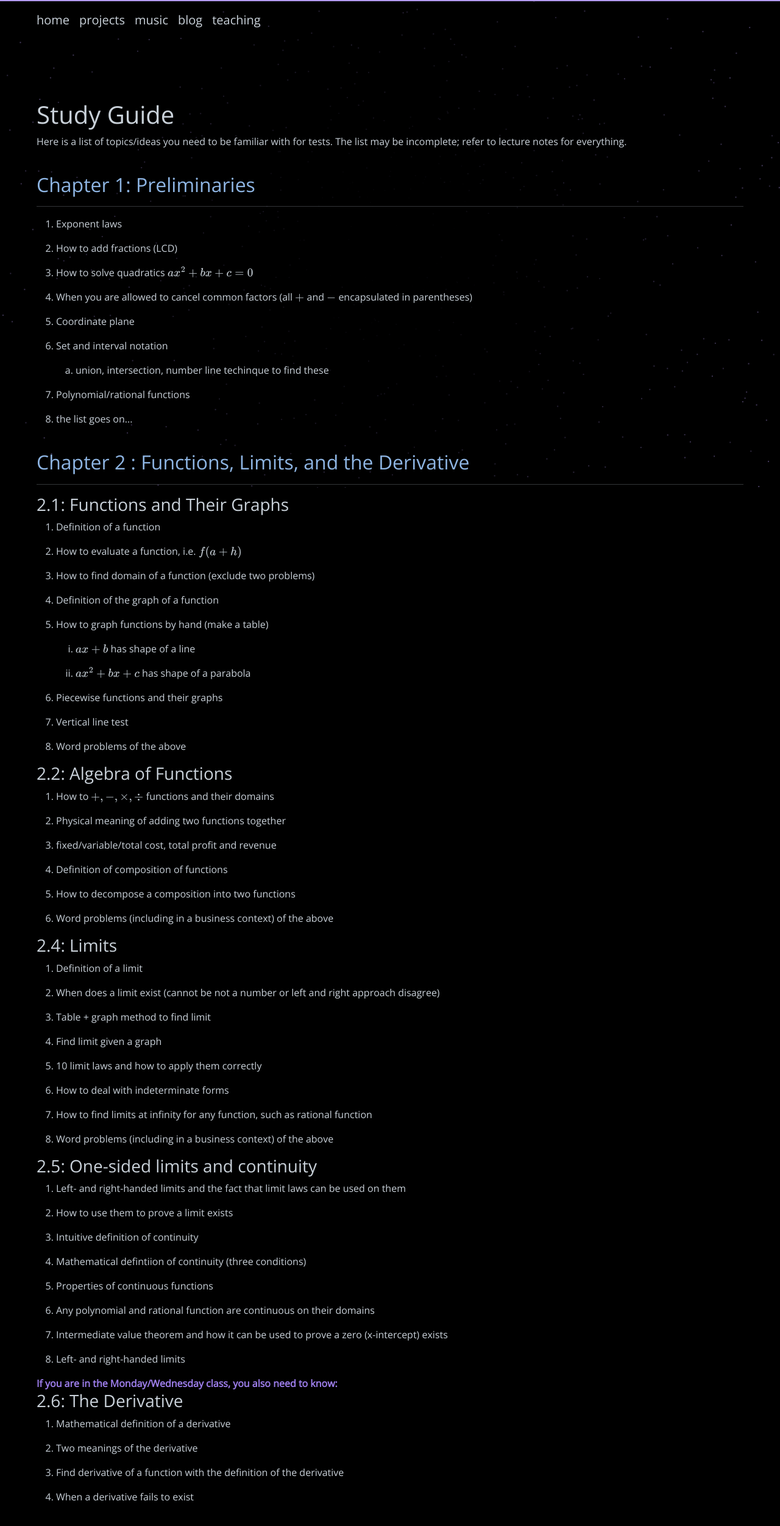
After one commit to swrlly/swrlly.com, a Flask app: template templates/swrlly/teaching/math-221/testguide.html in a window 1280 px wide. The commit adds this page. Shown: the whole page at 61% size. Run offline with Flask 2, Linux system fonts and the light colour scheme; the template is opened without the code that fills it, so the values that code supplies are empty; some libraries are stand-ins or nearby versions.

Commit message:
study guide

```diff
--- a/templates/swrlly/teaching/math-221.html
+++ b/templates/swrlly/teaching/math-221.html
@@ -27,14 +27,17 @@
     <ul>
          <li><a href="/teaching/math-221/homework/mw/hw1">Homework 1</a></li>
          <li><a href="/teaching/math-221/homework/mw/hw2">Homework 2</a></li>
+         <li><a href="/teaching/math-221/homework/mw/hw2">Homework 3</a></li>
     </ul>
     For Tuesday/Thursday classes:
     <ul>
         <li><a href="/teaching/math-221/homework/tth/hw1">Homework 1</a></li>
         <li><a href="/teaching/math-221/homework/tth/hw2">Homework 2</a></li>
+        <li><a href="/teaching/math-221/homework/tth/hw2">Homework 3</a></li>
     </ul>
     <h2>Useful links</h2>
     <ul>
+        <li><a href="/teaching/math-221/testguide">Study guide for tests</a></li>
         <li><a href="https://www.desmos.com/">Online graphing utility (Desmos)</a></li>
         <li><a href="/static/swrlly/files/xmethod.pdf">How to factor</a> $ax^2 + bx + c$</li>
     </ul>
--- /dev/null
+++ b/templates/swrlly/teaching/math-221/testguide.html
@@ -0,0 +1,94 @@
+{% extends "swrlly/teaching.html" %}
+
+{% block title %}<title>Math 221 - Homework 3 (T/TH)</title>{% endblock %}
+
+{% block discord %}
+<meta property="og:title" content="Math 221 - Homework 3"/>
+<meta name = "theme-color" content="#b39af0"/>
+<meta property="og:description" content="Homework 3"/>
+<meta property="og:url" content="https://swrlly.com/teaching/math-221/homework/tth/hw3"/>
+<meta property="og:image" content="https://swrlly.com/static/swrlly/favicon.png"/>
+{% endblock %}
+
+{% block content %}
+<div class="container fade-in-text text-padding">
+    <h1>Study Guide</h1>
+    <p>Here is a list of topics/ideas you need to be familiar with for tests. The list may be incomplete; refer to lecture notes for everything.</p>
+    <h2>Chapter 1: Preliminaries</h2><hr>
+    <ol>
+        <li class="hw-space">Exponent laws</li>
+        <li class="hw-space">How to add fractions (LCD)</li>
+        <li class="hw-space">How to solve quadratics $ax^2 + bx + c = 0$</li>
+        <li class="hw-space">When you are allowed to cancel common factors (all $+$ and $-$ encapsulated in parentheses)</li>
+        <li class="hw-space">Coordinate plane</li>
+        <li class="hw-space">Set and interval notation</li>
+        <ol type="a">
+            <li class="hw-space">union, intersection, number line techinque to find these</li>
+        </ol>
+        <li class="hw-space">Polynomial/rational functions</li>
+        <li class="hw-space">the list goes on...</li>
+    </ol>
+
+    <h2>Chapter 2 : Functions, Limits, and the Derivative</h2><hr>
+    <h3>2.1: Functions and Their Graphs</h3>
+    <ol>
+        <li class="hw-space">Definition of a function</li>
+        <li class="hw-space">How to evaluate a function, i.e. $f(a + h)$</li>
+        <li class="hw-space">How to find domain of a function (exclude two problems)</li>
+        <li class="hw-space">Definition of the graph of a function</li>
+        <li class="hw-space">How to graph functions by hand (make a table)</li>
+        <ol type="i">
+            <li class="hw-space">$ax + b$ has shape of a line</li>
+            <li class="hw-space">$ax^2 + bx + c$ has shape of a parabola</li>
+        </ol>
+        <li class="hw-space">Piecewise functions and their graphs</li>
+        <li class="hw-space">Vertical line test</li>
+        <li class="hw-space">Word problems of the above</li>
+    </ol>
+
+    <h3>2.2: Algebra of Functions</h3>
+
+    <ol>
+        <li class="hw-space">How to $+, -, \times, \div$ functions and their domains</li>
+        <li class="hw-space">Physical meaning of adding two functions together</li>
+        <li class="hw-space">fixed/variable/total cost, total profit and revenue</li>
+        <li class="hw-space">Definition of composition of functions</li>
+        <li class="hw-space">How to decompose a composition into two functions</li>
+        <li class="hw-space">Word problems (including in a business context) of the above</li>
+    </ol>
+
+    <h3>2.4: Limits</h3>
+    <ol>
+        <li class="hw-space">Definition of a limit</li>
+        <li class="hw-space">When does a limit exist (cannot be not a number or left and right approach disagree)</li>
+        <li class="hw-space">Table + graph method to find limit</li>
+        <li class="hw-space">Find limit given a graph</li>
+        <li class="hw-space">10 limit laws and how to apply them correctly</li>
+        <li class="hw-space">How to deal with indeterminate forms</li>
+        <li class="hw-space">How to find limits at infinity for any function, such as rational function</li>
+        <li class="hw-space">Word problems (including in a business context) of the above</li>
+    </ol>
+
+    <h3>2.5: One-sided limits and continuity</h3>
+    <ol>
+        <li class="hw-space">Left- and right-handed limits and the fact that limit laws can be used on them</li>
+        <li class="hw-space">How to use them to prove a limit exists</li>
+        <li class="hw-space">Intuitive definition of continuity</li>
+        <li class="hw-space">Mathematical defintiion of continuity (three conditions)</li>
+        <li class="hw-space">Properties of continuous functions</li>
+        <li class="hw-space">Any polynomial and rational function are continuous on their domains</li>
+        <li class="hw-space">Intermediate value theorem and how it can be used to prove a zero (x-intercept) exists</li>
+        <li class="hw-space">Left- and right-handed limits</li>
+    </ol>
+
+    <b>If you are in the Monday/Wednesday class, you also need to know:</b>
+
+    <h3>2.6: The Derivative</h3>
+    <ol>
+        <li class="hw-space">Mathematical definition of a derivative</li>
+        <li class="hw-space">Two meanings of the derivative</li>
+        <li class="hw-space">Find derivative of a function with the definition of the derivative</li>
+        <li class="hw-space">When a derivative fails to exist</li>
+    </ol>
+</div>
+{% endblock %}
```
